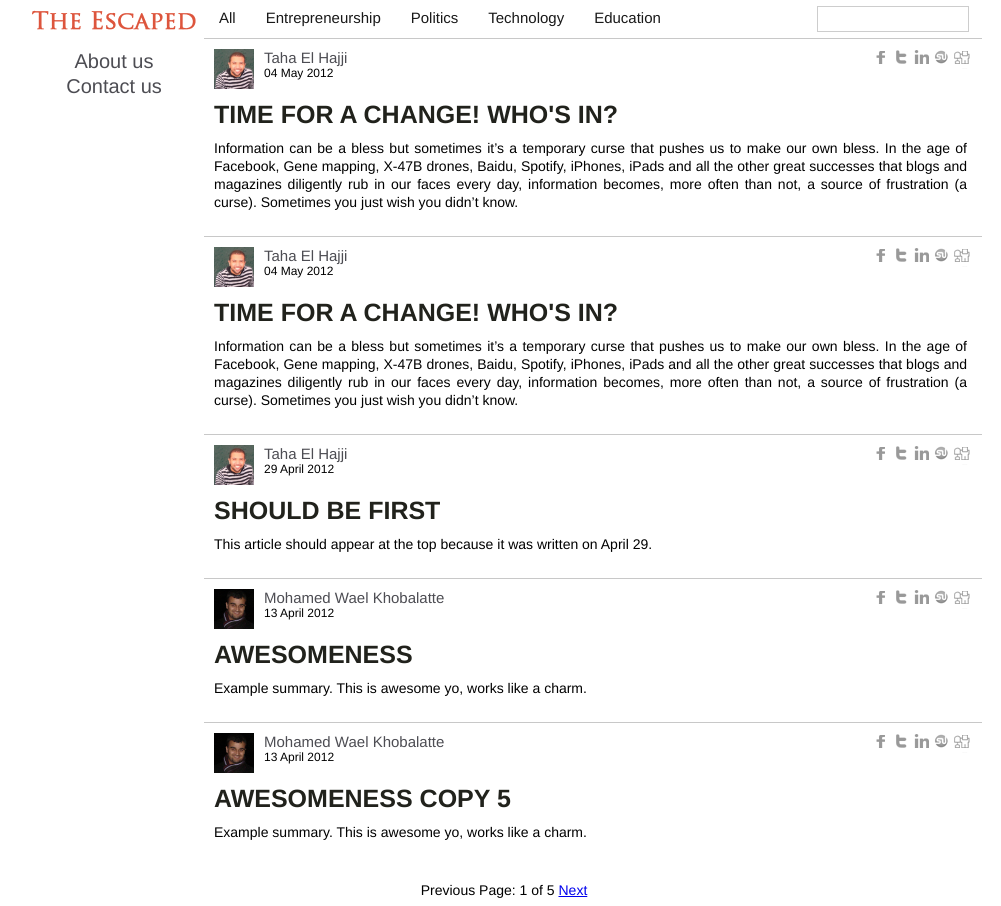
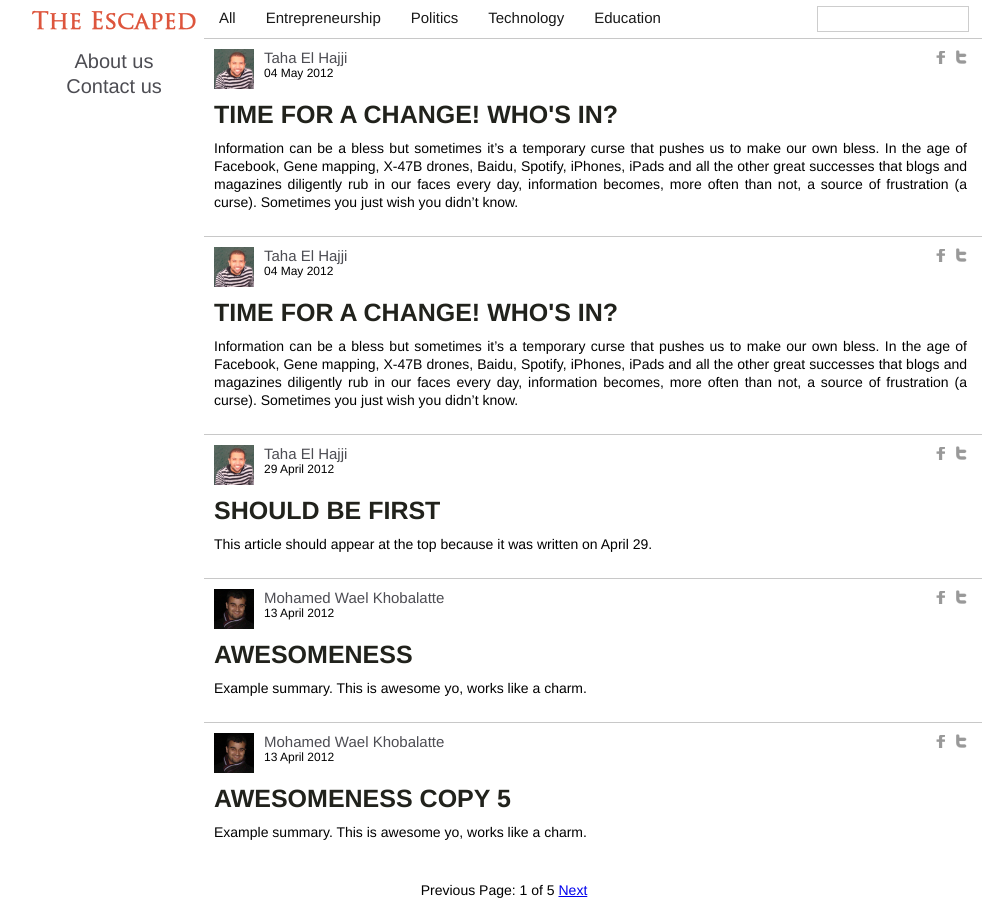
Before and after one commit to YoussefKababe/theescaped.github.com, a Jekyll site: the page built from index.html, in a window 1280 px wide. Shown: the whole page, without its empty margins (136-1137 px from the left). Built offline with Jekyll 4.4.1, drawn with Linux system fonts in a browser that asks for light colours; nearby versions of some CDN libraries; some web fonts are replaced; the list of posts is cut into pages by our own code; comment, search, counter and statistics services are not loaded.

Commit message:
Delete all social links but facebook and twitter

```diff
--- a/_layouts/author.html
+++ b/_layouts/author.html
@@ -12,12 +12,6 @@ layout: default
           <div class="facebook"></div>
         </a>
       <div class="twitter">
-      </div>
-      <div class="linkedin">
-      </div>
-      <div class="stumbleupon">
-      </div>
-      <div class="digg">
       </div>
     </ul>
   </div>
--- a/_layouts/category.html
+++ b/_layouts/category.html
@@ -11,12 +11,6 @@ layout: default
         <div class="facebook"></div>
       </a>
       <div class="twitter">
-      </div>
-      <div class="linkedin">
-      </div>
-      <div class="stumbleupon">
-      </div>
-      <div class="digg">
       </div>
     </ul>
   </div>
--- a/_layouts/post.html
+++ b/_layouts/post.html
@@ -11,12 +11,6 @@ layout: default
         <div class="facebook"></div>
       </a>
       <div class="twitter">
-      </div>
-      <div class="linkedin">
-      </div>
-      <div class="stumbleupon">
-      </div>
-      <div class="digg">
       </div>
     </ul>
   </div>
--- a/index.html
+++ b/index.html
@@ -12,9 +12,6 @@ layout: default
                   <div class="facebook"></div>
                 </a>
             		<div class="twitter"></div>
-            		<div class="linkedin"></div>
-            		<div class="stumbleupon"></div>
-            		<div class="digg"></div>
           		</ul>
         	</div>
 
```
